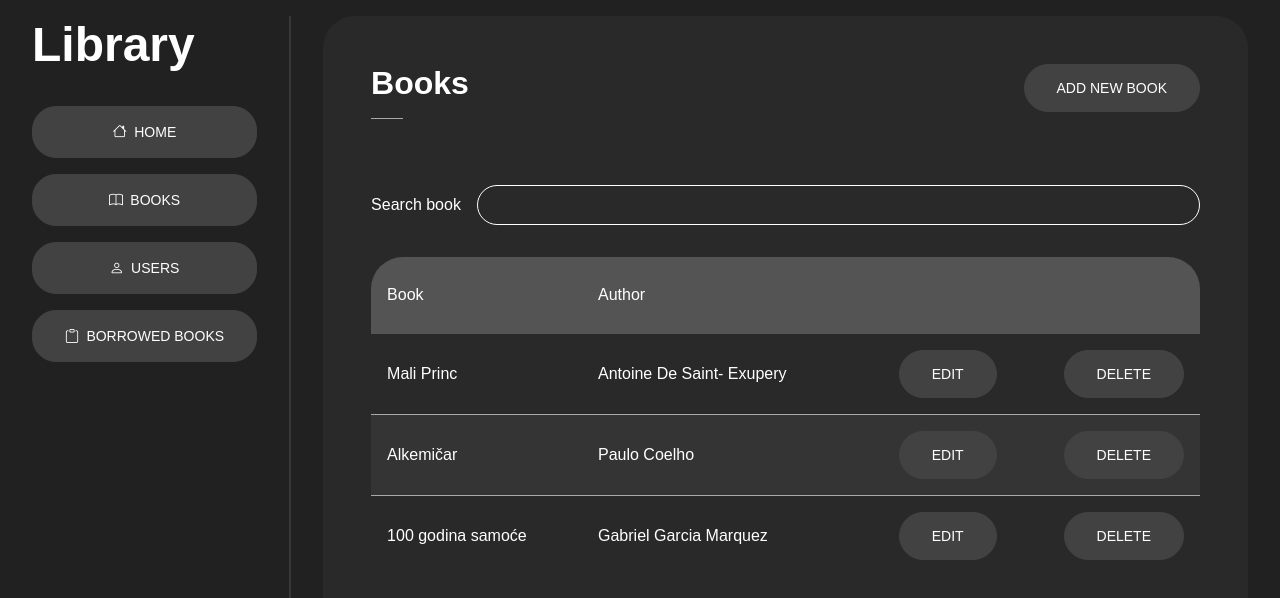
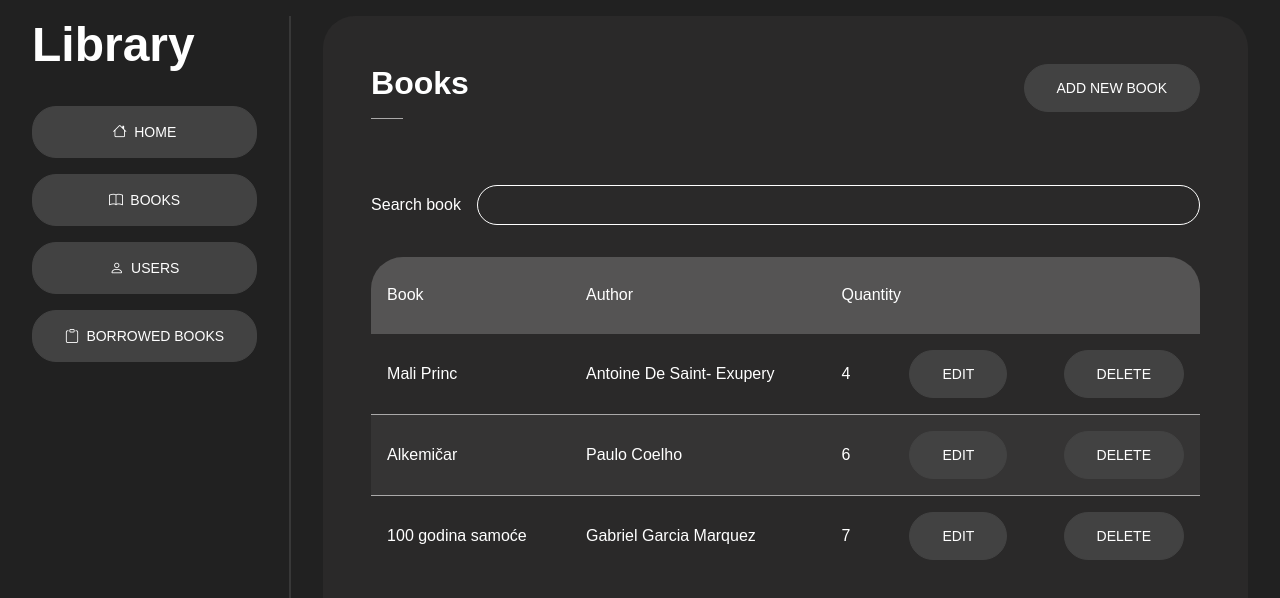
Before and after one commit to marko-krznar/React-Library, a React (Create React App) app: page /books in a window 1280 px wide. Shown: the top 598 px of the page. Built offline with nearby package versions, Linux system fonts and the light colour scheme.

Commit message:
Added  book qty & removed commented code

```diff
--- a/src/components/BookItem/BookItem.js
+++ b/src/components/BookItem/BookItem.js
@@ -10,6 +10,7 @@ export default function BookItem({ book }) {
     <>
       <td>{book.name}</td>
       <td>{book.author}</td>
+      <td>{book.qty}</td>
       <td className="td--edit">
         <Link className="btn" to={`/book/${book.id}`}>
           Edit
--- a/src/pages/BooksPage/BooksPage.js
+++ b/src/pages/BooksPage/BooksPage.js
@@ -3,7 +3,6 @@ import React, { useState } from "react";
 import { Link } from "react-router-dom";
 
 import BookItem from "../../components/BookItem/BookItem";
-// import BookItemForm from "../../components/BookItemForm/BookItemForm";
 import { useBooks } from "../../contexts/BooksContext";
 
 import "./style.scss";
@@ -31,7 +30,6 @@ export default function BooksPage() {
           Add new book
         </Link>
       </div>
-      {/* <BookItemForm /> */}
       <div className="block--search d-flex align-items-center justify-content-start">
         <span>Search book</span>
         <input type="text" value={term} onChange={handleSearchTerm} />
@@ -41,15 +39,16 @@ export default function BooksPage() {
           <thead>
             <tr>
               <th colSpan={1}>Book</th>
-              <th colSpan={3}>Author</th>
+              <th colSpan={1}>Author</th>
+              <th colSpan={3}>Quantity</th>
             </tr>
           </thead>
           <tbody>
             {searchedBook.length === 0 ? (
               <tr>
                 <td colSpan={4}>
-                  book <span className="txt--underline">{term}</span> ne može se
-                  pronaći
+                  Book <span className="txt--underline">{term}</span> can't be
+                  find.
                 </td>
               </tr>
             ) : (
```
